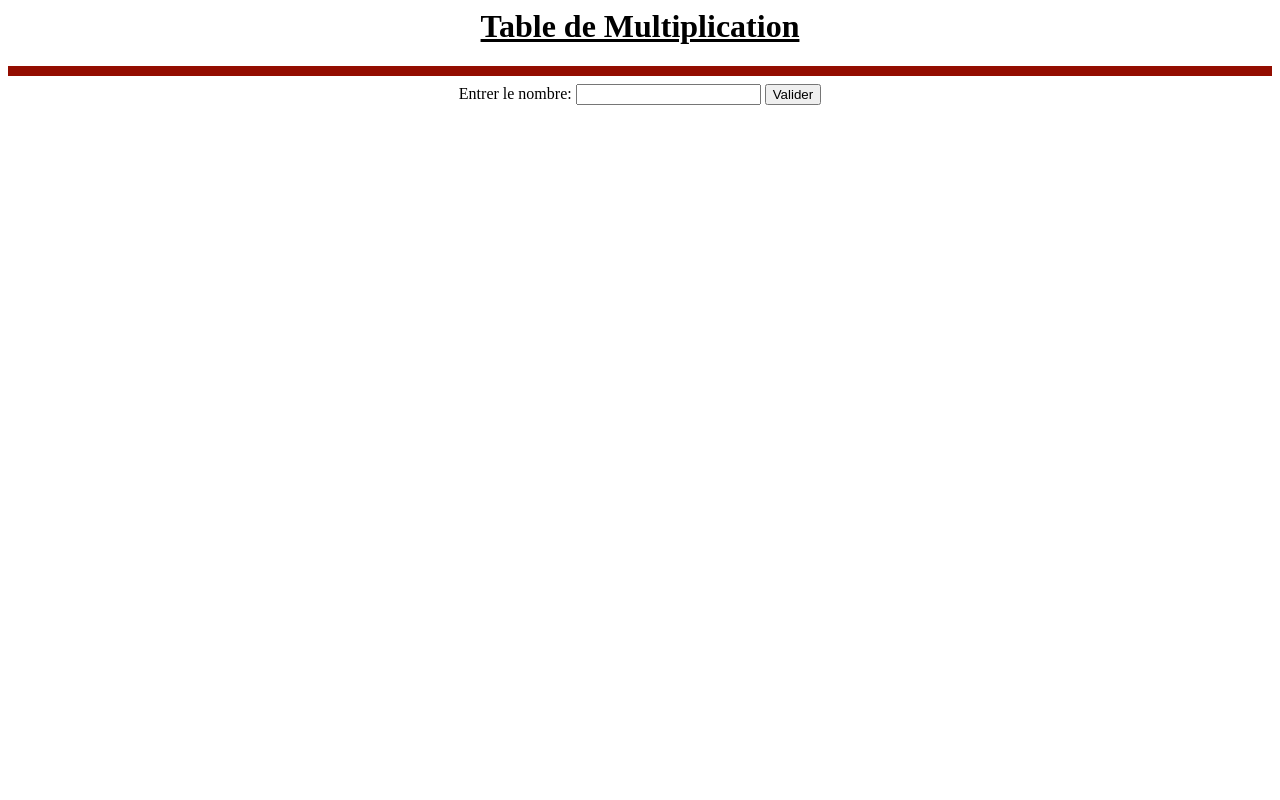
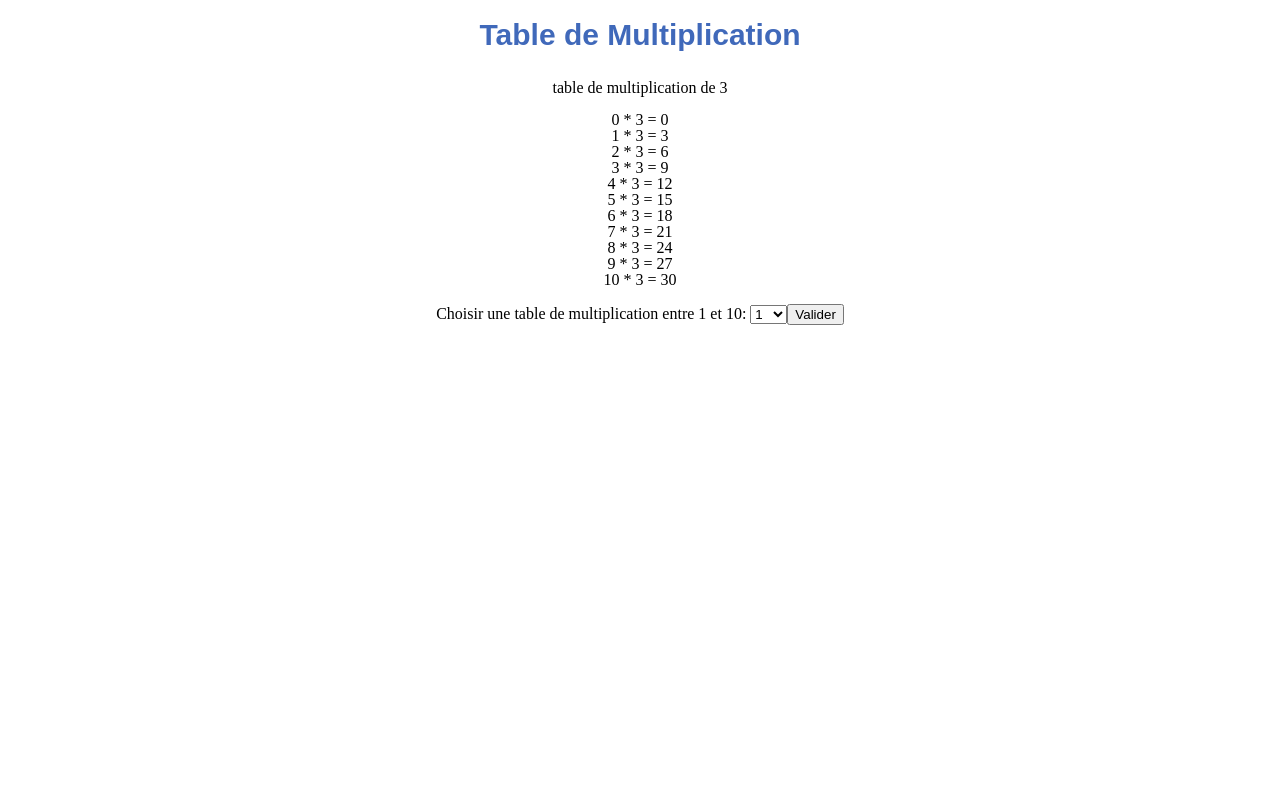
Before and after one commit to emilieq/initiation-au-php, a PHP site: page /multiplications.php in a window 1280 px wide. Run offline with PHP 8.4, Linux system fonts and the light colour scheme; data that the repository does not hold is empty.

Commit message:
ajout derniers fichiers

```diff
--- a/multiplications.php
+++ b/multiplications.php
@@ -1,65 +1,105 @@
+ <html>
+
+  <head><title>Afficher le tableau multiplication</title>
+  <link rel="stylesheet" type="text/css" href="style.css">
+  </head>
+
+
+<body>
+
+	<h1>Table de Multiplication</h1>
+
 
   <?php
-  echo "<center><h1><b><u> Table de Multiplication</h1></b></u>";
-  echo "<hr size=10 color=#9370D8";
-  echo "<hr size=10 color=#9370D8";
+
+$table = 3 ;
+$res = 'table de multiplication de '.$table.'<br />'.'<br />';
+$i = 0;
+
+while ($i < 11) {
+$res .= $i.' * '.$table.' = '.$i*$table.'<br />';
+$i++;
+}
+echo $res .'<br />';
+
+  ?>
+
+  <form method = "post" action = "multiplications.php">
+  Choisir une table de multiplication entre 1 et 10:
+  <select type="text" name="txtTime"/>
+  	<option> 1
+	<option> 2
+	<option> 3
+	<option> 4
+	<option> 5
+	<option> 6
+	<option> 7
+	<option> 8
+	<option> 9
+	<option> 10
+  <input type ="submit" value ="Valider"/>
+  </select>
+  </form>
+  </body>
+
+<?php
+// *****************************tables de multiplication  *************************************************************
+
 
 
   if (($_POST['txtTime']))
 
   {
-  echo "<h1>";
+  echo "<h2>";
   $t=$_POST['txtTime'];
 
-  for ($q = 1; $q < 13; $q++)
+  for ($q = 1; $q < 11; $q++)
 
   {
   echo $q." x " .$t. " = ".$q*$t. "<br>";
   }
   }
-  echo "<hr size=10 color=#9370D8";
-  ?>
 
-  <html>
-  <head><title>Afficher le tableau multiplication</title>
-  <link rel="stylesheet" type="text/css" href="style.css">
-  </head>
-  <form method = "post" action = "multiplications.php">
-  Entrer le nombre:
-  <input type="text" name="txtTime"/>
-  <input type ="submit" value ="Valider"/>
-  </form>
+
+
+ ?>
+
+
   </html>
+
+
+
+
 
 <!-- <?php
 
 
+ // // *****************************MENU DEROULANT *************************************************************
+ //  // Variable qui ajoutera l'attribut selected de la liste déroulante
+ //  $selected = '';
 
-  // // Variable qui ajoutera l'attribut selected de la liste déroulante
-  // $selected = '';
-
-  // // Parcours du tableau
-  // echo '<select name="multiplications">',"\n";
-  // for($i=1; $i<=10; $i++)
-  // {
-  //   $selected = '';
+ //  // Parcours du tableau
+ //  echo '<select name="txtTime">',"\n";
+ //  for($i=1; $i<=10; $i++)
+ //  {
+ //    $selected = '';
 
 
-  //   // Affichage de la ligne
-  //   echo "\t",'<option value="', $i ,'"', $selected ,'>', $i ,'</option>',"\n";
-  //   // Remise à zéro de $selected
-  //   $selected='';
-  // }
-  // echo '</select>',"\n";
+ //    // Affichage de la ligne
+ //    echo "\t",'<option value="', $i ,'"', $selected ,'>', $i ,'</option>',"\n";
+ //    // Remise à zéro de $selected
+ //    $selected='';
+ //  }
+ //  echo '</select>',"\n";
 
 
 
-  // 		if  (($_GET["signe"])=="plus"){
-  // 		 	for ($i=1; $i<=10;$i++)
-  // 		 		echo $_GET["nombre"]. "+" .$i. "=" .$_GET["nombre"] + $i ."<br>";
-  // 		}
-  // 		if  (($_GET["signe"])=="fois"){
-  // 		 	for ($i=1; $i<=10;$i++)
-  // 		 		echo $_GET["nombre"]. "*" .$i. "=" .$i * $_GET["nombre"] ."<br>";
-  // 		}
- ?> -->
+ //  		if  (($_GET["signe"])=="plus"){
+ //  		 	for ($i=1; $i<=10;$i++)
+ //  		 		echo $_GET["nombre"]. "+" .$i. "=" .$_GET["nombre"] + $i ."<br>";
+ //  		}
+ //  		if  (($_GET["signe"])=="fois"){
+ //  		 	for ($i=1; $i<=10;$i++)
+ //  		 		echo $_GET["nombre"]. "*" .$i. "=" .$i * $_GET["nombre"] ."<br>";
+ //  		}
+ ?>  -->
--- a/style.css
+++ b/style.css
@@ -0,0 +1,92 @@
+/*
+
+stylesheet style.css
+
+
+*/
+
+/* Reset */
+
+	html, body, div, span, applet, object, iframe, h1, h2, h3, h4, h5, h6, p, blockquote, pre, a, abbr, acronym, address, big, cite, code, del, dfn, em, img, ins, kbd, q, s, samp, small, strike, strong, sub, sup, tt, var, b, u, i, center, dl, dt, dd, ol, ul, li, fieldset, form, label, legend, table, caption, tbody, tfoot, thead, tr, th, td, article, aside, canvas, details, embed, figure, figcaption, footer, header, hgroup, menu, nav, output, ruby, section, summary, time, mark, audio, video {
+		margin: 0;
+		padding: 0;
+		border: 0;
+		font-size: 100%;
+		font: inherit;
+		vertical-align: baseline;
+	}
+
+	article, aside, details, figcaption, figure, footer, header, hgroup, menu, nav, section {
+		display: block;
+	}
+
+	body {
+		line-height: 1;
+	}
+
+	ol, ul {
+		list-style: none;
+	}
+
+	blockquote, q {
+		quotes: none;
+	}
+
+	blockquote:before, blockquote:after, q:before, q:after {
+		content: '';
+		content: none;
+	}
+
+	table {
+		border-collapse: collapse;
+		border-spacing: 0;
+	}
+
+	body {
+		-webkit-text-size-adjust: none;
+	}
+
+/* Box Model */
+
+	*, *:before, *:after {
+		-moz-box-sizing: border-box;
+		-webkit-box-sizing: border-box;
+		box-sizing: border-box;
+	}
+
+/* Box Model */
+
+	*, *:before, *:after {
+		-moz-box-sizing: border-box;
+		-webkit-box-sizing: border-box;
+		box-sizing: border-box;
+	}
+
+
+
+body {
+	text-align: center;
+}
+
+
+
+h1 {
+
+	font-family: 'Source Sans Pro', sans-serif;
+	font-weight: 600;
+	font-size: 30px;
+	color: #4069ba;
+	margin-bottom: 30px;
+	margin-top: 20px;
+
+}
+
+h2 {
+
+	line-height: 20px;
+	margin-top: 30px;
+	font-family: 'Source Sans Pro', sans-serif;
+	font-weight: 300;
+	font-size: 15px;
+	color: #4069ba;
+}
```
Also changed, not shown: multiplications_check.php (added, +58 -0 lines).
